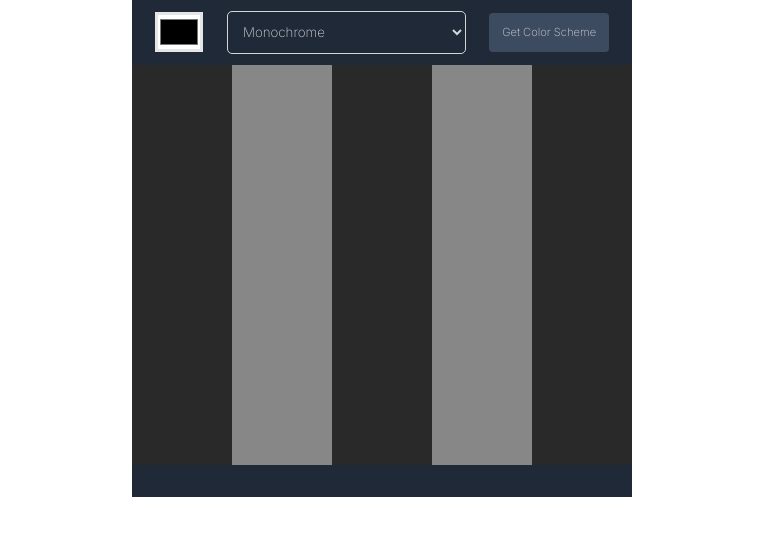
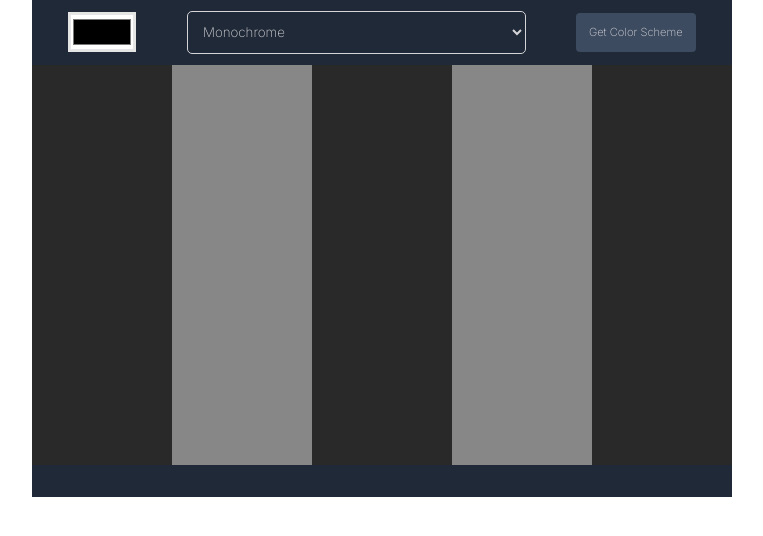
Before and after one commit to avalehner/color-scheme-generator, a plain HTML site: page index.html in a window 1280 px wide. Shown: the whole page, without its empty margins (258-1021 px from the left). Drawn offline with Linux system fonts and the light colour scheme.

Commit message:
Update index.css

```diff
--- a/index.css
+++ b/index.css
@@ -22,7 +22,7 @@
   align-items: center;
   background-color: #1F2937;
   box-sizing: border-box;
-  width: 500px;
+  width: 700px;
   padding: 0.7rem;
   font-weight: 200;
 }
@@ -69,7 +69,7 @@
 .color-four,
 .color-five {
   height: 50vh;
-  width: 100px;
+  width: 140px;
 }
 
 .color-one{
```
